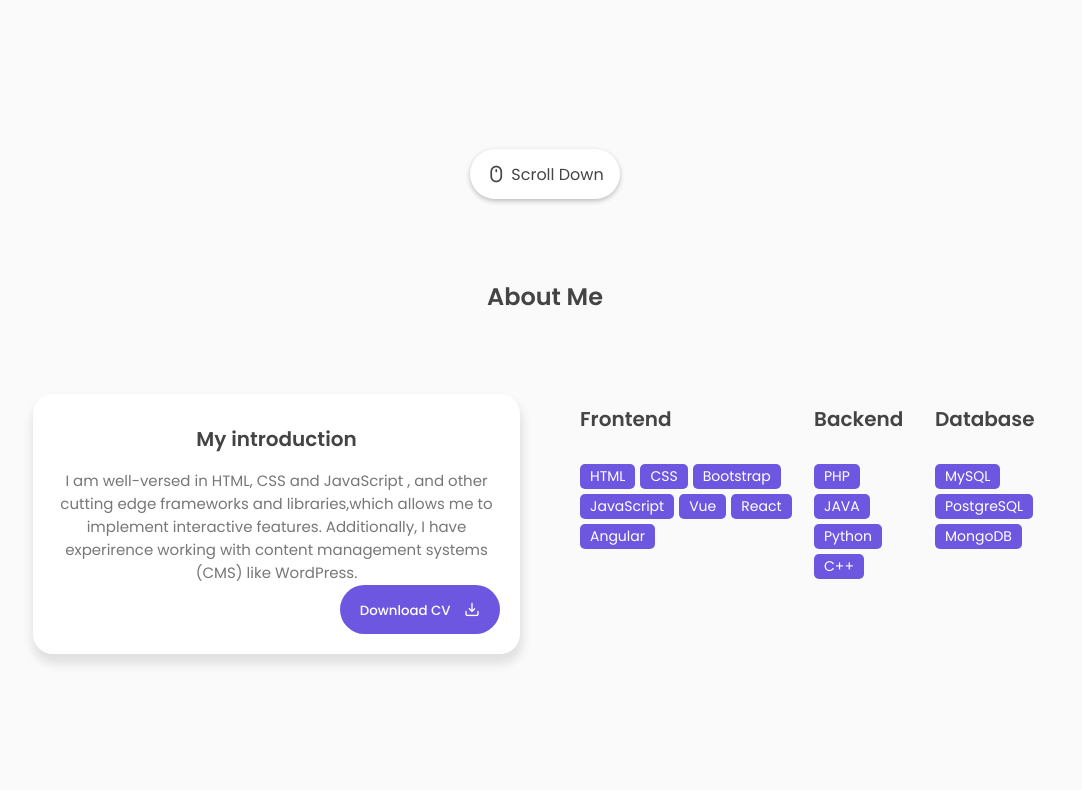
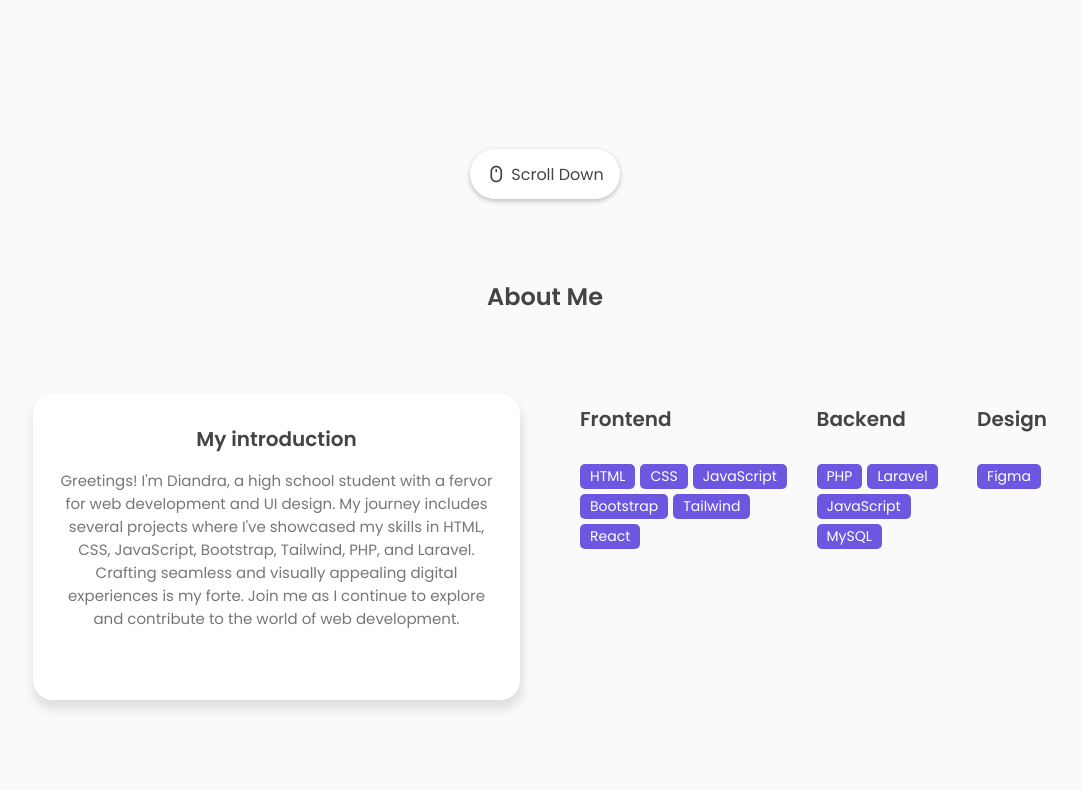
Before and after one commit to Diandrash/portofolio-website, a plain HTML site: page index.html in a window 1280 px wide. Shown: the part 601-1391 px from the top of the page, without its empty margins (95-1177 px from the left). Drawn offline with nearby package versions, Linux system fonts and the light colour scheme.

Commit message:
style(hero)edit text

```diff
--- a/assets/js/main.js
+++ b/assets/js/main.js
@@ -33,7 +33,7 @@ function headerShadow() {
 
 /* ----- TYPING EFFECT ----- */
 var typingEffect = new Typed(".typedText",{
-  strings : ["Designer","Youtuber","Developer"],
+  strings : ["Front End","Back End","UI Designer", "Fullstack"],
   loop : true,
   typeSpeed : 100,
   backSpeed : 80,
--- a/index.html
+++ b/index.html
@@ -64,7 +64,7 @@
                 <p>I'm <span class="typedText"></span></p>
             </div>
             <div class="featured-text-info">
-                <p>Experienced frontend developer with a passion for creating visually stunning
+                <p>Junior fullstack developer with a passion for creating visually stunning
                    and user-friendly websites.
                 </p>
             </div>
@@ -73,10 +73,9 @@
                 <button class="btn">Download CV <i class="uil uil-file-alt"></i></button>
             </div>
             <div class="social_icons">
-                <div class="icon"><i class="uil uil-instagram"></i></div>
-                <div class="icon"><i class="uil uil-linkedin-alt"></i></div>
-                <div class="icon"><i class="uil uil-dribbble"></i></div>
-                <div class="icon"><i class="uil uil-github-alt"></i></div>
+                <div class="icon" onclick="location.href='https://www.instagram.com/diandraafs_?igsh=MWQydDRrc2JkMDc4Zg=='"><i class="uil uil-instagram"></i></div>
+                <div class="icon" onclick="location.href='https://www.linkedin.com/in/diandra-farel-shadeva-a46b7428a/'"><i class="uil uil-linkedin-alt"></i></div>
+                <div class="icon" onclick="location.href='https://github.com/Diandrash'"><i class="uil uil-github-alt"></i></div>
             </div>
           </div>
           <div class="featured-image">
@@ -101,14 +100,9 @@
             <div class="col">
                 <div class="about-info">
                     <h3>My introduction</h3>
-                    <p>I am well-versed in HTML, CSS and JavaScript , and other cutting edge
-                       frameworks and libraries,which allows me to implement interactive features.
-                       Additionally, I have experirence working with content management systems (CMS) like
-                       WordPress.
+                    <p>Greetings! I'm Diandra, a high school student with a fervor for web development and UI design. My journey includes several projects where I've showcased my skills in HTML, CSS, JavaScript, Bootstrap, Tailwind, PHP, and Laravel. Crafting seamless and visually appealing digital experiences is my forte. Join me as I continue to explore and contribute to the world of web development.
                     </p>
-                    <div class="about-btn">
-                        <button class="btn">Download CV <i class="uil uil-import"></i></button>
-                    </div>
+
                 </div>
             </div>
             <div class="col">
@@ -119,11 +113,10 @@
                     <div class="skills-list">
                         <span>HTML</span>
                         <span>CSS</span>
+                        <span>JavaScript</span>
                         <span>Bootstrap</span>
-                        <span>JavaScript</span>
-                        <span>Vue</span>
+                        <span>Tailwind</span>
                         <span>React</span>
-                        <span>Angular</span>
                     </div>
                 </div>
                 <div class="skills-box">
@@ -132,19 +125,17 @@
                     </div>
                     <div class="skills-list">
                         <span>PHP</span>
-                        <span>JAVA</span>
-                        <span>Python</span>
-                        <span>C++</span>
+                        <span>Laravel</span>
+                        <span>JavaScript</span>
+                        <span>MySQL</span>
                     </div>
                 </div>
                 <div class="skills-box">
                     <div class="skills-header">
-                        <h3>Database</h3>
+                        <h3>Design</h3>
                     </div>
                     <div class="skills-list">
-                        <span>MySQL</span>
-                        <span>PostgreSQL</span>
-                        <span>MongoDB</span>
+                        <span>Figma</span>
                     </div>
                 </div>
             </div>
```
